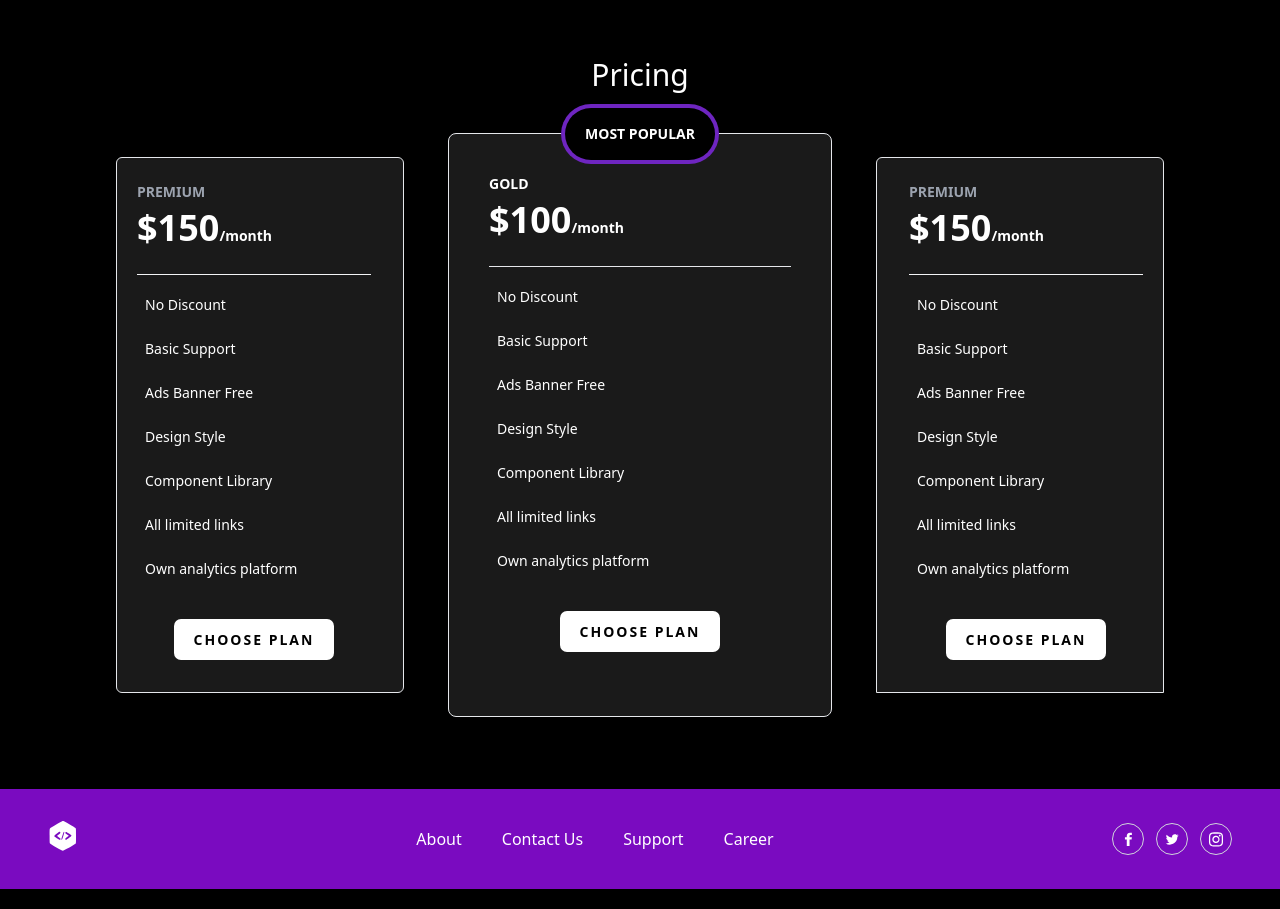
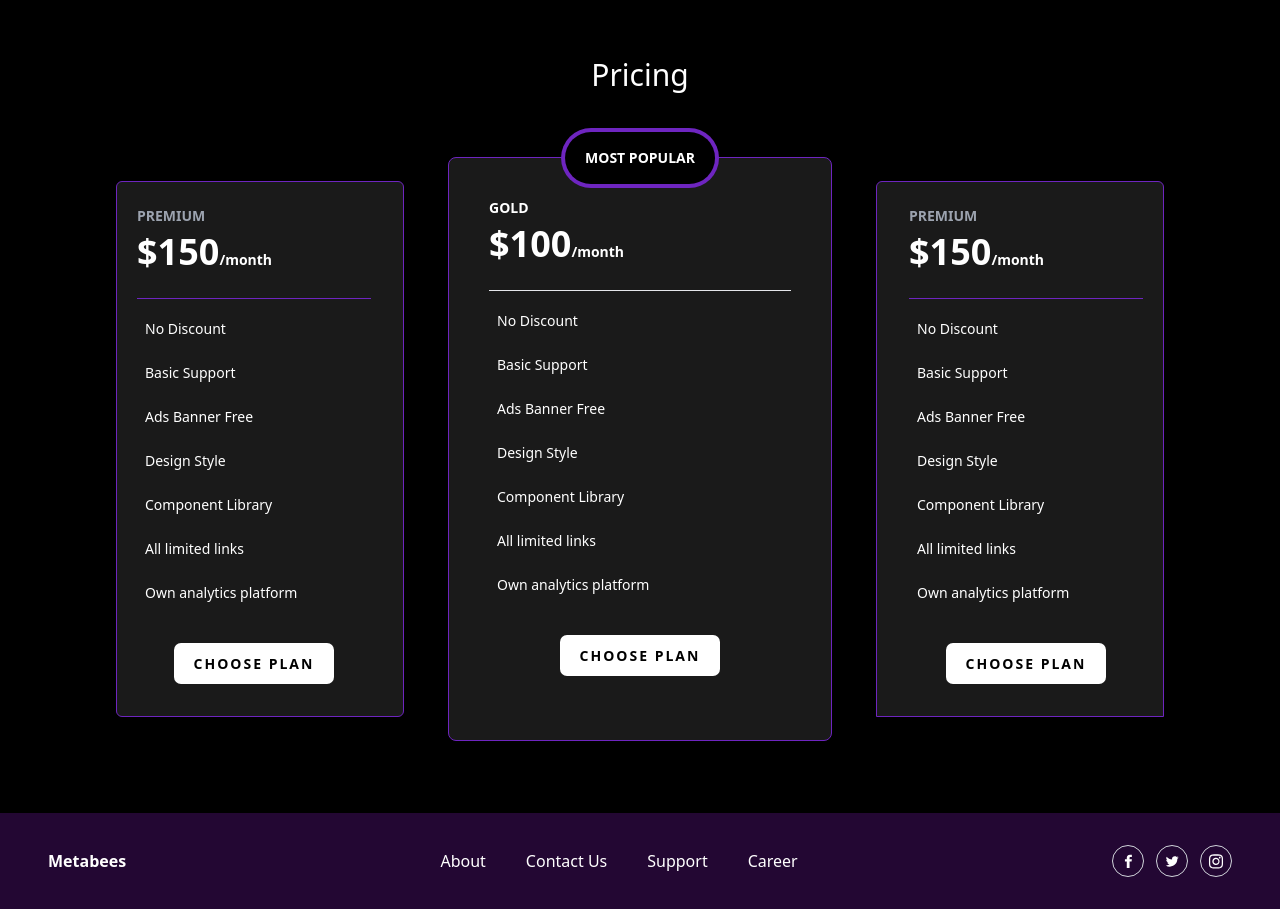
Before and after one commit to oreotamish/Metabees-Frontend, a React (Create React App) app: page / in a window 1280 px wide. Shown: the part 1300-2209 px from the top of the page. Built offline with nearby package versions, Linux system fonts and the light colour scheme.

Commit message:
edit some colors and nav link for pricing

```diff
--- a/src/App.js
+++ b/src/App.js
@@ -4,7 +4,6 @@ import SignUp from './pages/SignUp'
 import LogIn from './pages/LogIn'
 import Pricing from './pages/Pricing'
 import Home from './pages/Home'
-
 
 function App() {
   return (
--- a/src/components/Footer.jsx
+++ b/src/components/Footer.jsx
@@ -1,48 +1,49 @@
+/* eslint-disable jsx-a11y/anchor-is-valid */
 import React from 'react'
 
 function Footer() {
   return (
-    <section className="relative overflow-x-hidden bg-[#7A0BC0] w-full mt-8 mb-0 sm:flex-col">
+    <section className="relative overflow-x-hidden bg-[#230733] w-full mt-8 mb-0 sm:flex-col">
       <div className="container relative z-10 mx-auto px-4">
         <div className=" flex flex-wrap items-center justify-between">
           <div className="w-auto p-8">
             <a href="#">
-              <div className="inline-flex items-center">
-              <svg
-              width="30"
-              height="30"
-              viewBox="0 0 50 56"
-              fill="none"
-              xmlns="http://www.w3.org/2000/svg"
-            >
-              <path
-                d="M23.2732 0.2528C20.8078 1.18964 2.12023 12.2346 1.08477 13.3686C0 14.552 0 14.7493 0 27.7665C0 39.6496 0.0986153 41.1289 0.83823 42.0164C2.12023 43.5449 23.2239 55.4774 24.6538 55.5267C25.9358 55.576 46.1027 44.3832 48.2229 42.4602C49.3077 41.474 49.3077 41.3261 49.3077 27.8158C49.3077 14.3055 49.3077 14.1576 48.2229 13.1714C46.6451 11.7415 27.1192 0.450027 25.64 0.104874C24.9497 -0.0923538 23.9142 0.00625992 23.2732 0.2528ZM20.2161 21.8989C20.2161 22.4906 18.9835 23.8219 17.0111 25.3997C15.2361 26.7803 13.8061 27.9637 13.8061 28.0623C13.8061 28.1116 15.2361 29.0978 16.9618 30.2319C18.6876 31.3659 20.2655 32.6479 20.4134 33.0917C20.8078 34.0286 19.871 35.2119 18.8355 35.2119C17.8001 35.2119 9.0233 29.3936 8.67815 28.5061C8.333 27.6186 9.36846 26.5338 14.3485 22.885C17.6521 20.4196 18.4904 20.0252 19.2793 20.4196C19.7724 20.7155 20.2161 21.3565 20.2161 21.8989ZM25.6893 27.6679C23.4211 34.9161 23.0267 35.7543 22.1391 34.8668C21.7447 34.4723 22.1391 32.6479 23.6677 27.9637C26.2317 20.321 26.5275 19.6307 27.2671 20.3703C27.6123 20.7155 27.1685 22.7864 25.6893 27.6679ZM36.0932 23.2302C40.6788 26.2379 41.3198 27.0269 40.3337 28.1609C39.1503 29.5909 31.6555 35.2119 30.9159 35.2119C29.9298 35.2119 28.9436 33.8806 29.2394 33.0424C29.3874 32.6479 30.9652 31.218 32.7403 29.8867L35.9946 27.4706L32.5431 25.1532C30.6201 23.9205 29.0915 22.7371 29.0915 22.5892C29.0915 21.7509 30.2256 20.4196 30.9159 20.4196C31.3597 20.4196 33.6771 21.7016 36.0932 23.2302Z"
-                fill="white"
-              />
-            </svg>
-                {/* <span className="ml-4 text-lg font-bold text-white">Metabees</span> */}
+              <div className="inline-flex items-center text-white font-bold hover:text-[#19A7CE]">
+                Metabees
               </div>
             </a>
           </div>
           <div className="w-auto p-8">
             <ul className="-m-5 flex flex-wrap items-center max-sm:flex-col max-sm:-m-10">
               <li className="p-5">
-                <a className="font-medium text-white hover:font-bold" href="#">
+                <a
+                  className="font-medium text-white hover:font-bold hover:text-[#19A7CE]"
+                  href="#"
+                >
                   About
                 </a>
               </li>
               <li className="p-5">
-                <a className="font-medium text-white hover:font-bold" href="#">
+                <a
+                  className="font-medium text-white hover:font-bold hover:text-[#19A7CE]"
+                  href="#"
+                >
                   Contact Us
                 </a>
               </li>
               <li className="p-5">
-                <a className="font-medium text-white hover:font-bold" href="#">
+                <a
+                  className="font-medium text-white hover:font-bold hover:text-[#19A7CE]"
+                  href="#"
+                >
                   Support
                 </a>
               </li>
               <li className="p-5">
-                <a className="font-medium text-white hover:font-bold" href="#">
+                <a
+                  className="font-medium text-white hover:font-bold hover:text-[#19A7CE]"
+                  href="#"
+                >
                   Career
                 </a>
               </li>
@@ -52,7 +53,7 @@ function Footer() {
             <div className="-m-1.5 flex flex-wrap ">
               <div className="w-auto p-1.5">
                 <a href="#">
-                  <div className="flex h-8 w-8 items-center justify-center rounded-full border border-gray-300 hover:border-gray-400">
+                  <div className="flex h-8 w-8 items-center justify-center rounded-full border border-gray-300 hover:border-[#19A7CE]">
                     <svg
                       width="8"
                       height="14"
@@ -70,7 +71,7 @@ function Footer() {
               </div>
               <div className="w-auto p-1.5">
                 <a href="#">
-                  <div className="flex h-8 w-8 items-center justify-center rounded-full border border-gray-300 hover:border-gray-400">
+                  <div className="flex h-8 w-8 items-center justify-center rounded-full border border-gray-300 hover:border-[#19A7CE]">
                     <svg
                       width="14"
                       height="11"
@@ -88,7 +89,7 @@ function Footer() {
               </div>
               <div className="w-auto p-1.5">
                 <a href="#">
-                  <div className="flex h-8 w-8 items-center justify-center rounded-full border border-gray-300 hover:border-gray-400">
+                  <div className="flex h-8 w-8 items-center justify-center rounded-full border border-gray-300 hover:border-[#19A7CE]">
                     <svg
                       width="16"
                       height="15"
--- a/src/components/Navbar.jsx
+++ b/src/components/Navbar.jsx
@@ -8,7 +8,7 @@ import './Navbar.css'
 const menuItems = [
   {
     name: 'View',
-    href: '#',
+    href: '/view',
   },
   {
     name: 'About',
@@ -27,11 +27,9 @@ function Navbar() {
   const toggleMenu = () => {
     setIsMenuOpen(!isMenuOpen)
   }
-
+  console.log(window.location)
   return (
-
     <div className="sticky top-0 z-10 w-full bg-transparent overflow-x-hidden">
-
       <div className="mx-auto flex max-w-7xl items-center justify-between px-4 py-2 sm:px-6 lg:px-8">
         <div className="inline-flex items-center space-x-2">
           <a href="/" className="text-white hover:text-[#6e25c0] font-bold">
@@ -42,23 +40,26 @@ function Navbar() {
           <ul className="inline-flex space-x-8">
             {menuItems.map((item) => (
               <li key={item.name}>
-                {item.name==="Pricing"?(
-                  <span className="text-sm font-semibold text-white hover:text-[#6e25c0] cursor-pointer"
-                  onClick={()=>{
+                {window.location.pathname === '/' && item.name === 'Pricing' ? (
+                  <span
+                    className="text-sm font-semibold text-white hover:text-[#6e25c0] cursor-pointer"
+                    onClick={() => {
                       window.scrollTo({
                         top: 1150,
                         behavior: 'smooth',
-                  });
+                      })
                     }}
                   >
                     {item.name}
                   </span>
-                ):(<a
+                ) : (
+                  <a
                     href={item.href}
                     className="text-sm font-semibold text-white hover:text-[#6e25c0]"
                   >
                     {item.name}
-                </a>)}
+                  </a>
+                )}
               </li>
             ))}
           </ul>
--- a/src/pages/Pricing.jsx
+++ b/src/pages/Pricing.jsx
@@ -2,17 +2,20 @@ import React from 'react'
 import { useNavigate } from 'react-router-dom'
 
 function Pricing() {
-  const navigate = useNavigate();
+  const navigate = useNavigate()
   return (
-    <section
-      className="relative overflow-hidden py-10 mt-6"
-    >
-      <p className='text-white text-center mb-10 text-3xl'>Pricing</p>
+    <section className="relative overflow-hidden py-10 mt-6">
+      <p
+        className="text-white text-center text-3xl"
+        style={{ marginBottom: '4rem' }}
+      >
+        Pricing
+      </p>
       <div className="relative mx-auto max-w-7xl px-4">
         <div className="mx-auto max-w-6xl">
           <div className="flex flex-wrap items-center justify-evenly">
             <div className="w-full lg:-mr-2 lg:w-1/4">
-              <div className="mx-auto max-w-sm rounded-md border bg-[#1a1a1a] pb-20 pl-5 pr-8 pt-6 lg:pb-8 max-sm:my-20">
+              <div className="mx-auto max-w-sm rounded-md border border-[#6e25c0] bg-[#1a1a1a] pb-20 pl-5 pr-8 pt-6 lg:pb-8 max-sm:my-20">
                 <span className="mb-2 block text-sm font-semibold text-gray-400">
                   PREMIUM
                 </span>
@@ -20,9 +23,11 @@ function Pricing() {
                   <span className="text-4xl font-extrabold leading-none text-white">
                     $150
                   </span>
-                  <span className="text-sm font-semibold text-white">/month</span>
+                  <span className="text-sm font-semibold text-white">
+                    /month
+                  </span>
                 </span>
-                <div className="mt-7 border-t border-gray-100 pt-5 text-center">
+                <div className="mt-7 border-t border-[#6e25c0] pt-5 text-center">
                   <ul className="mb-10">
                     <li className="mb-6 flex items-center">
                       <span className="ml-2 text-sm text-white">
@@ -71,9 +76,7 @@ function Pricing() {
               </div>
             </div>
             <div className="-mt-4 w-full lg:-mt-0 lg:w-1/3">
-              <div className="border pt-22 relative mx-auto max-w-sm rounded-lg bg-[#1a1a1a] px-10 pb-16 "
-
-              >
+              <div className="border border-[#6e25c0] pt-22 relative mx-auto max-w-sm rounded-lg bg-[#1a1a1a] px-10 pb-16 ">
                 <div className="absolute left-1/2 top-0 inline-flex -translate-x-1/2 -translate-y-1/2 transform items-center justify-center rounded-full bg-[#6e25c0] p-1">
                   <div className="flex-shrink-0 rounded-full bg-black px-5 py-4 text-sm font-semibold uppercase text-white hover:c">
                     Most Popular
@@ -137,7 +140,7 @@ function Pricing() {
               </div>
             </div>
             <div className="-mt-4 w-full lg:-ml-2 lg:-mt-0 lg:w-1/4">
-              <div className="rounded-md lg:rounded-r-5xl mx-auto max-w-sm border bg-[#1a1a1a] pb-8 pl-8 pr-5 pt-12 lg:rounded-b-none lg:pt-6 max-sm:mt-20">
+              <div className="rounded-md lg:rounded-r-5xl mx-auto max-w-sm border border-[#6e25c0] bg-[#1a1a1a] pb-8 pl-8 pr-5 pt-12 lg:rounded-b-none lg:pt-6 max-sm:mt-20">
                 <span className="mb-2 block text-sm font-semibold text-gray-400">
                   PREMIUM
                 </span>
@@ -145,9 +148,11 @@ function Pricing() {
                   <span className="text-4xl font-extrabold leading-none text-white">
                     $150
                   </span>
-                  <span className="text-sm font-semibold text-white">/month</span>
+                  <span className="text-sm font-semibold text-white">
+                    /month
+                  </span>
                 </span>
-                <div className="mt-7 border-t border-gray-100 pt-5 text-center">
+                <div className="mt-7 border-t border-[#6e25c0] pt-5 text-center">
                   <ul className="mb-10">
                     <li className="mb-6 flex items-center">
                       <span className="ml-2 text-sm text-white">
```
Lines whose indentation alone changed are shown as unchanged.
